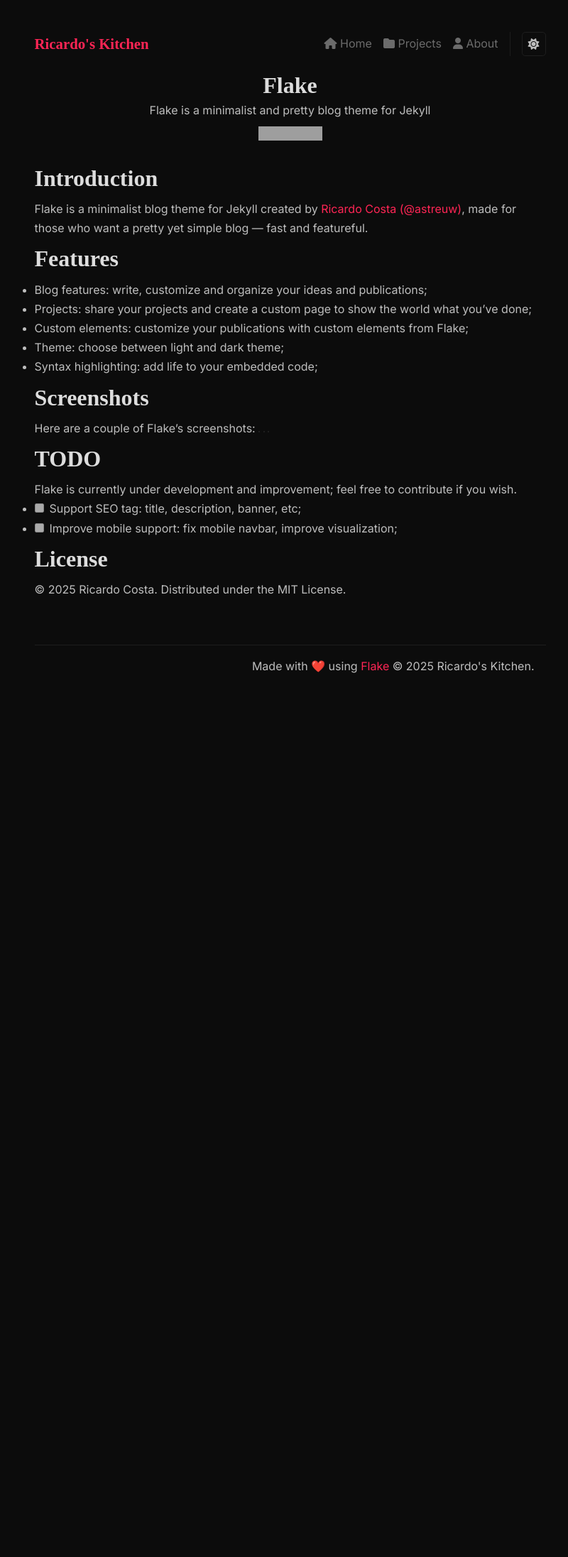
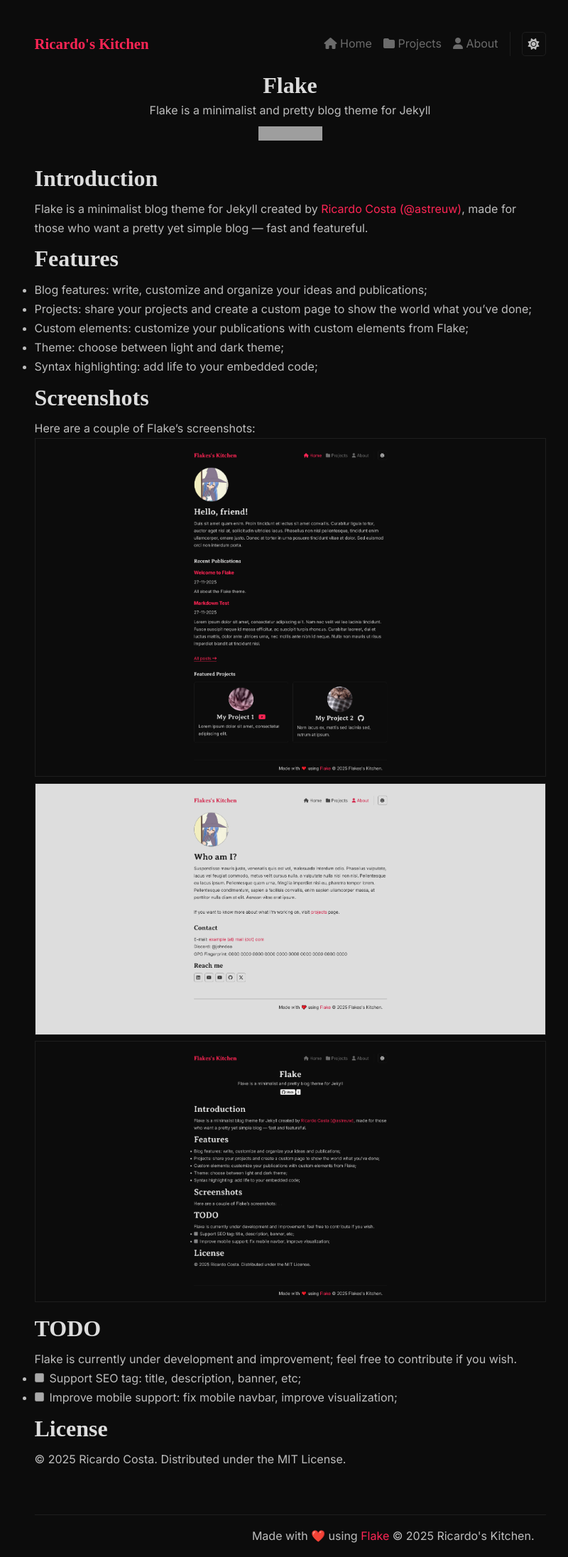
Before and after one commit to astreuw/astreuw.github.io, a Jekyll site: the page built from _projects/flake.md, in a window 1280 px wide. Shown: the whole page at 71% size, without its empty margins (224-1024 px from the left). Built offline with Jekyll 4.4.1, drawn with Linux system fonts in a browser that asks for light colours; some web fonts are replaced; before the commit the page ends 968 px from its top, so only the background shows below that; grey boxes are pictures that could not be loaded.

Commit message:
Fix project images

```diff
--- a/_projects/flake.md
+++ b/_projects/flake.md
@@ -18,9 +18,9 @@
 
 # Screenshots
 Here are a couple of Flake's screenshots:
-![](/assets/img/post/welcome-to-flake/1.png)
-![](/assets/img/post/welcome-to-flake/2.png)
-![](/assets/img/post/welcome-to-flake/3.png)
+![](/assets/img/project/flake/1.png)
+![](/assets/img/project/flake/2.png)
+![](/assets/img/project/flake/3.png)
 
 # TODO
 Flake is currently under development and improvement; feel free to contribute if you wish.
```
Also changed, not shown: assets/img/project/flake/1.png (added), assets/img/project/flake/2.png (added), assets/img/project/flake/3.png (added).
